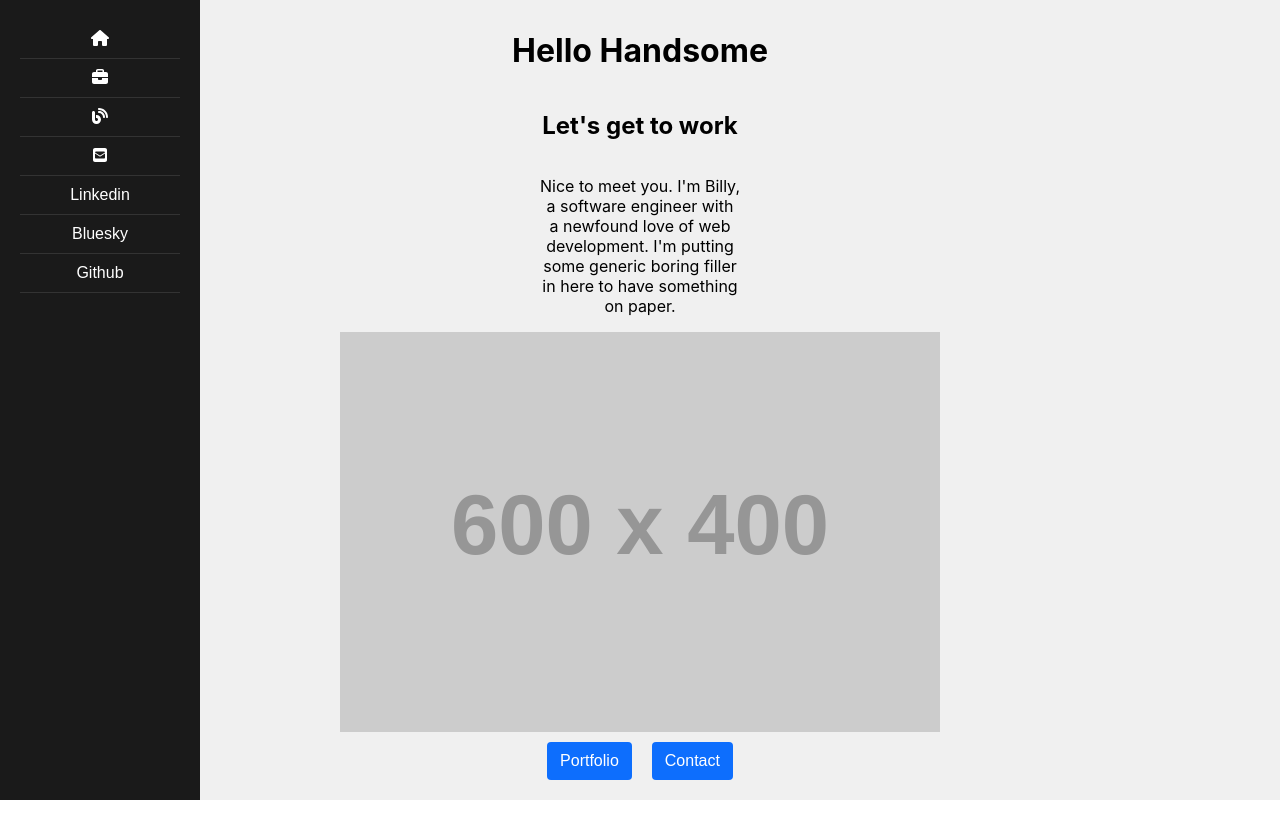
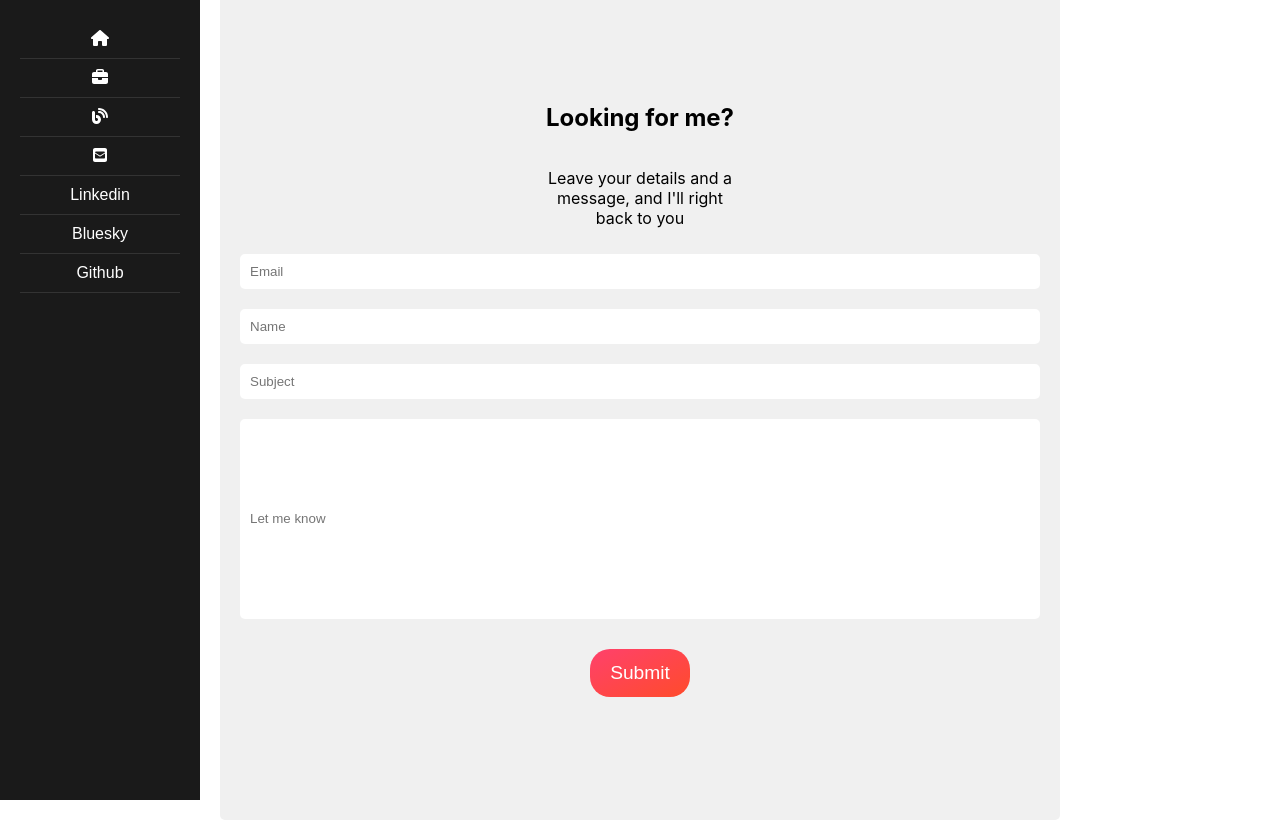
Before and after one commit to Korjubzot/react-portfolio, a React (Create React App) app: page /contact in a window 1280 px wide. Built offline with nearby package versions, Linux system fonts and the light colour scheme.

Commit message:
Added Contact form

```diff
--- a/package.json
+++ b/package.json
@@ -3,12 +3,14 @@
   "version": "0.1.0",
   "private": true,
   "dependencies": {
+    "@emailjs/browser": "^3.11.0",
     "@fortawesome/fontawesome-svg-core": "^6.4.2",
     "@fortawesome/free-solid-svg-icons": "^6.4.2",
     "@fortawesome/react-fontawesome": "^0.2.0",
     "@testing-library/jest-dom": "^5.17.0",
     "@testing-library/react": "^13.4.0",
     "@testing-library/user-event": "^13.5.0",
+    "emailjs-com": "^3.2.0",
     "react": "^18.2.0",
     "react-dom": "^18.2.0",
     "react-icons": "^4.12.0",
--- a/src/App.js
+++ b/src/App.js
@@ -1,14 +1,18 @@
-import { BrowserRouter as Router } from "react-router-dom";
+import { BrowserRouter as Router, Route, Routes } from "react-router-dom";
 import "./App.css";
 import Sidebar from "./components/sidebar/sidebar";
 import Hero from "./components/sidebar/hero/hero";
+import Contact from "./components/sidebar/contact/contact";
 
 function App() {
   return (
     <Router>
       <div className="App">
         <Sidebar></Sidebar>
-        <Hero></Hero>
+        <Routes>
+          <Route path="/" exact element={<Hero />} />
+          <Route path="/contact" element={<Contact />} />
+        </Routes>
       </div>
     </Router>
   );
--- a/src/components/sidebar/contact/contact.css
+++ b/src/components/sidebar/contact/contact.css
@@ -0,0 +1,53 @@
+.contact-form {
+  z-index: 1;
+  position: absolute;
+  top: 50%;
+  left: 50%;
+  transform: translate(-50%, -50%);
+  height: 100vh;
+  display: flex;
+  flex-direction: column;
+  justify-content: center;
+  align-items: center;
+  text-align: center;
+  background-color: #f0f0f0;
+}
+
+form {
+  background-color: #f2f2f2;
+  padding: 20px;
+  border-radius: 5px;
+  margin: auto;
+  width: 90%;
+  max-width: 100vh;
+}
+
+input {
+  width: 100%;
+  margin: 10px 0;
+  padding: 10px;
+  border: none;
+  border-radius: 5px;
+  box-sizing: border-box;
+}
+
+.contact-text {
+  height: 200px;
+}
+
+button {
+  margin: 20px 0;
+  color: white;
+  background: linear-gradient(to bottom right, #ff416c, #ff4b2b);
+  border: none;
+  border-radius: 20px;
+  padding: 10px 20px;
+  font-size: 1.2rem;
+  cursor: pointer;
+  transition: all 0.3s ease;
+}
+
+button:hover {
+  transform: translateY(-2px);
+  box-shadow: 0 5px 10px rgba(0, 0, 0, 0.2);
+}
--- a/src/components/sidebar/contact/contact.js
+++ b/src/components/sidebar/contact/contact.js
@@ -0,0 +1,79 @@
+import React, { useState } from "react";
+import emailjs from "emailjs-com";
+import "./contact.css";
+
+function Contact() {
+  const [contact, setContact] = useState({
+    email: "",
+    subject: "",
+    detail: "",
+  });
+
+  function handleChange(e) {
+    setContact({
+      ...contact,
+      [e.target.name]: e.target.value,
+    });
+  }
+
+  function handleSubmit(e) {
+    e.preventDefault();
+    emailjs
+      .sendForm(
+        process.env.REACT_APP_EMAILJS_SERVICE_ID,
+        process.env.REACT_APP_EMAILJS_TEMPLATE_ID,
+        e.target,
+        process.env.REACT_APP_EMAILJS_USER_ID
+      )
+      .then(
+        (response) => {
+          console.log("SUCCESS", response.status, response.text);
+        },
+        (err) => {
+          console.log("failed", err);
+        }
+      );
+    e.target.reset();
+  }
+
+  return (
+    <div>
+      <form className="contact-form" onSubmit={handleSubmit}>
+        <h2>Looking for me?</h2>
+        <p>Leave your details and a message, and I'll right back to you</p>
+
+        <input
+          className="contact-email"
+          type="email"
+          name="email"
+          placeholder="Email"
+          onChange={handleChange}
+        ></input>
+        <input
+          className="contact-name"
+          type="text"
+          name="name"
+          placeholder="Name"
+          onChange={handleChange}
+        ></input>
+        <input
+          className="contact-subject"
+          type="text"
+          name="subject"
+          placeholder="Subject"
+          onChange={handleChange}
+        ></input>
+        <input
+          className="contact-text"
+          type="text"
+          name="detail"
+          placeholder="Let me know"
+          onChange={handleChange}
+        ></input>
+        <button type="submit">Submit</button>
+      </form>
+    </div>
+  );
+}
+
+export default Contact;
```
Also changed, not shown: 2 other files (tests, documents, lock files or other folders).
